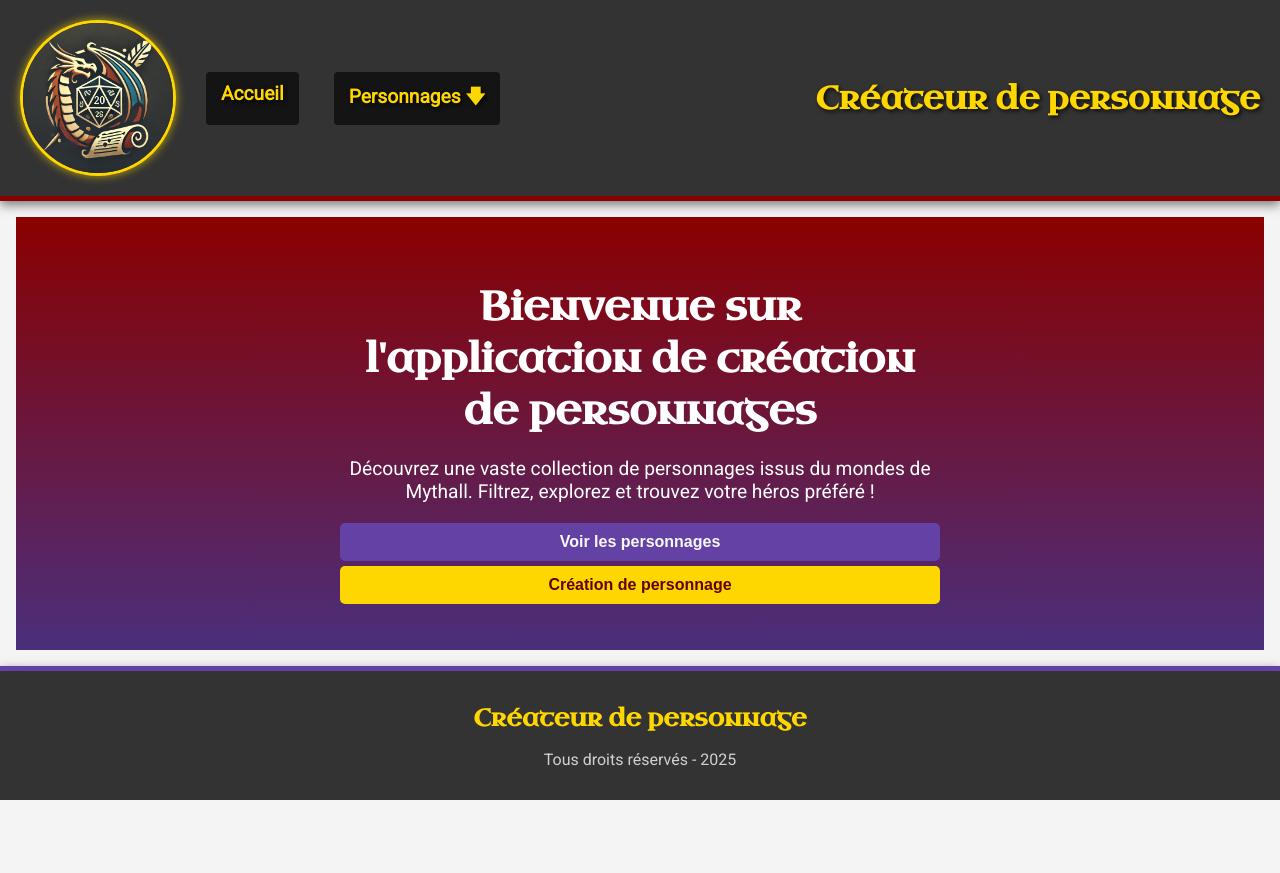
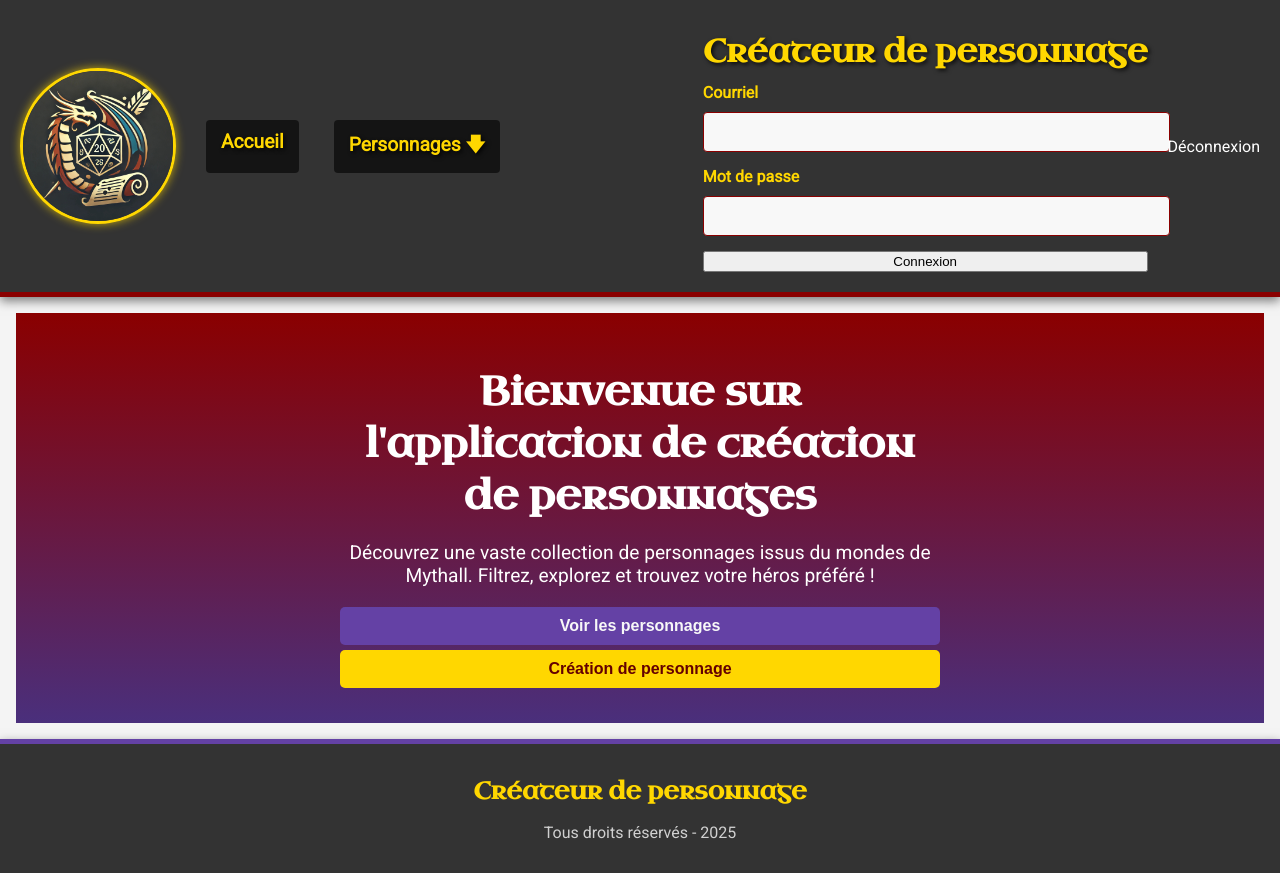
Before and after one commit to sebastien-malo-jean/H25-41F_Library_Frontend, a React (Vite) app: page / in a window 1280 px wide. Before the commit the page ends 800 px from the top, so only its background shows below. Built offline with nearby package versions, Linux system fonts and the light colour scheme.

Commit message:
refactorisation : ajout d'un formulaire de connexion dans le composant Header avec gestion des erreurs et état de chargement

```diff
--- a/src/components/Header/Header.css
+++ b/src/components/Header/Header.css
@@ -83,6 +83,11 @@
     color: var(--border);
 }
 
+.header__connectionForm {
+    display: flex;
+    flex-direction: column;
+}
+
 .header__title {
     font-family: var(--font-heading);
     font-size: 2rem;
--- a/src/components/Header/Header.jsx
+++ b/src/components/Header/Header.jsx
@@ -1,8 +1,48 @@
 import "./Header.css";
 import { NavLink } from "react-router-dom";
+import { useRef, useState } from "react";
 import logo from "../../assets/img/logo.jpg";
 
 function Header() {
+  const formRef = useRef();
+  const [error, setError] = useState(null);
+  const [isLoading, setIsLoading] = useState(false);
+
+  async function sendForm(event) {
+    //bloquer l'envoi
+    event.preventDefault();
+    //récupération du body
+    const { email, password } = formRef.current;
+    const body = { email: email.value, password: password.value };
+
+    const options = {
+      body: JSON.stringify(body),
+      headers: {
+        "Content-type": "application/json",
+      },
+      method: "POST",
+    };
+    let URL = "https://h25-41f-library.onrender.com/users/connection";
+    setIsLoading(true);
+    setError(null);
+    //validation des champs
+    //envoyer
+    try {
+      const response = await fetch(URL, options);
+      if (!response.ok) {
+        //sinon on affiche une erreur
+        throw new error("la connexion a échoué.");
+      }
+      //Si la connexion est bonne, on sauvegarde l'info
+      const datas = await response.json();
+      console.log(datas);
+    } catch (error) {
+      setError(error.message);
+    } finally {
+      setIsLoading(false);
+    }
+  }
+
   return (
     <header className="header">
       <picture className="header__logo">
@@ -32,7 +72,29 @@ function Header() {
           </li>
         </ul>
       </nav>
-      <h1 className="header__title">Créateur de personnage</h1>
+      <form
+        ref={formRef}
+        className="header__connectionForm"
+        onSubmit={sendForm}
+      >
+        <h1 className="header__title">Créateur de personnage</h1>
+        <div className="input-group">
+          <label htmlFor="email">Courriel</label>
+          <input type="email" name="email" id="email" required />
+        </div>
+        <div className="input-group">
+          <label htmlFor="password">Mot de passe</label>
+          <input type="password" name="password" id="password" required />
+        </div>
+        <input
+          type="submit"
+          value={isLoading ? "Chargement..." : "Connexion"}
+          disabled={isLoading}
+        />
+        {error && <p className="error-message">{error}</p>}
+        {/* affiche les messages d'érreurs */}
+      </form>
+      <div className="header__button">Déconnexion</div>
     </header>
   );
 }
```
